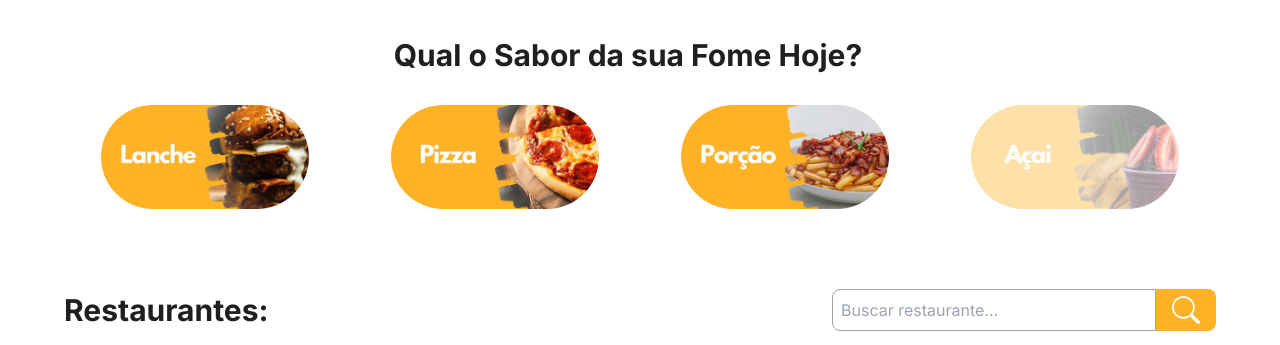
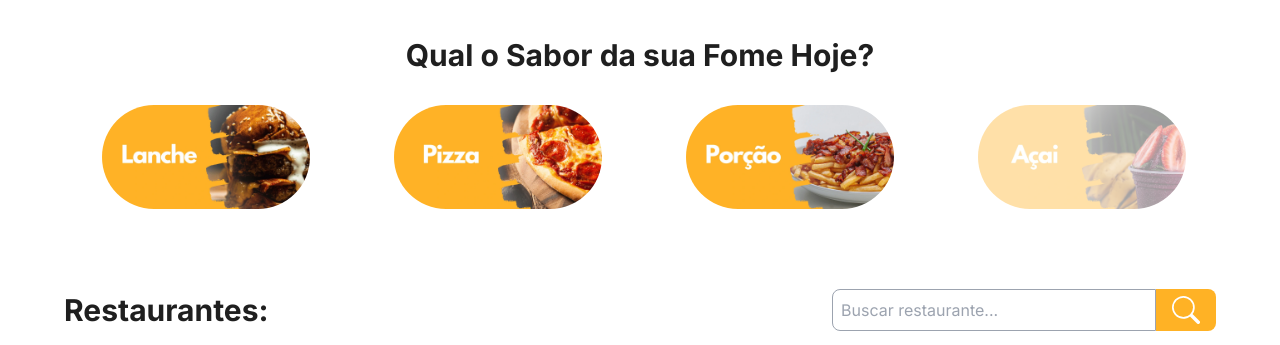
Before and after one commit to uwjota/Pontal-delivery, a website: page index.html in a window 1280 px wide. Shown: the part 455-800 px from the top of the page. Drawn offline with Linux system fonts and the light colour scheme.

Commit message:
Versão 2.3

```diff
--- a/index.html
+++ b/index.html
@@ -56,7 +56,7 @@
     </div>
   </section>
 
-  <nav class="max-w-6xl mx-auto mb-10 mt-6 md:pr-6">
+  <nav class="max-w-6xl mx-auto mb-10 mt-6">
     <h4 class="text-xl md:text-3xl font-bold mb-6 text-center text-segundacor">Qual o Sabor da sua Fome Hoje?</h4>
     <div class="relative">
       <div id="category-slider" class="flex overflow-x-auto slider-container gap-2 snap-x snap-mandatory scroll-smooth">
--- a/styles/style.css
+++ b/styles/style.css
@@ -16,6 +16,14 @@ html, body {
   /* Esconde a barra de rolagem dentro do slider */
   .slider-container::-webkit-scrollbar {
     display: none;
+  }
+
+  .slider-container {
+    padding-right: 2rem; /* Espaço extra no final */
+  }
+
+  .categorias:last-child {
+    scroll-snap-align: end;
   }
 
 
```
Also changed, not shown: styles/output.css.
